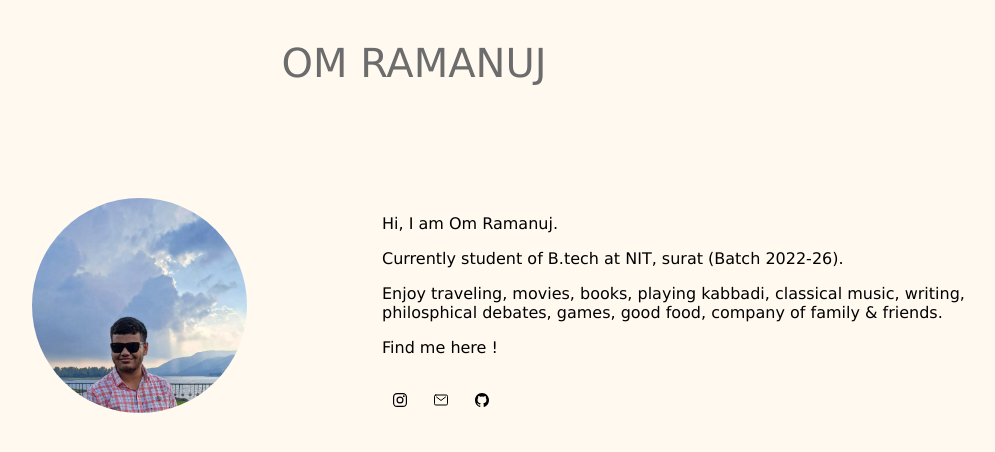
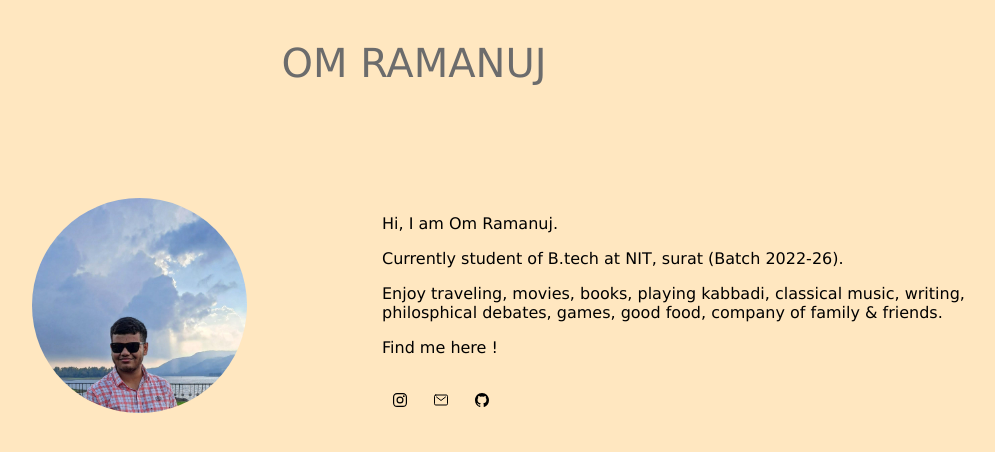
Before and after one commit to Omramanuj/OmRamanuj, a plain HTML site: page index.html in a window 1280 px wide. Shown: the whole page, without its empty margins (226-1221 px from the left). Drawn offline with nearby package versions, Linux system fonts and the light colour scheme.

Commit message:
Update style.css

```diff
--- a/style.css
+++ b/style.css
@@ -6,7 +6,7 @@ p.p1{
 }
 
 body{
-    background-color: rgb(255, 249, 240);
+    background-color:rgb(255, 231, 192);
 }
 
 img{
```
